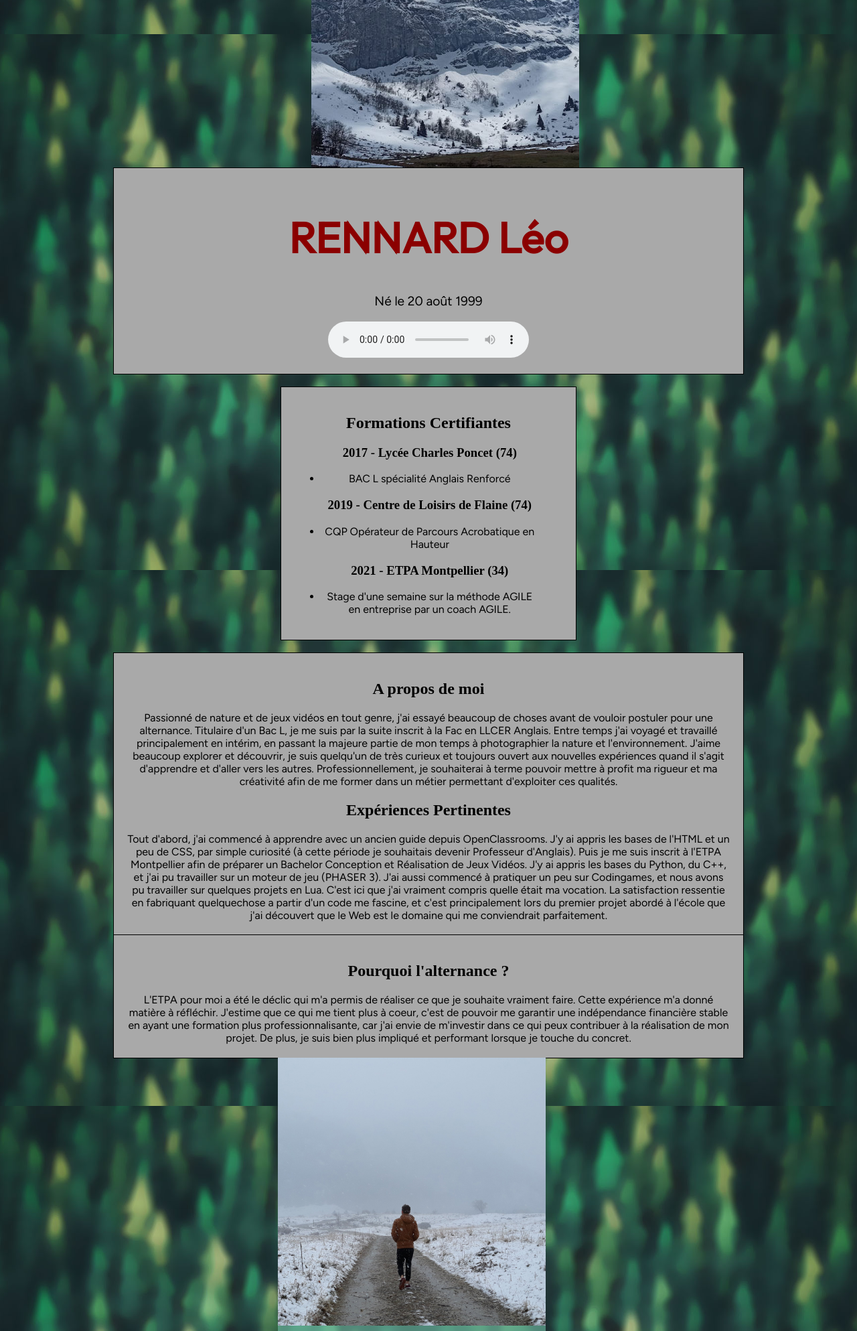
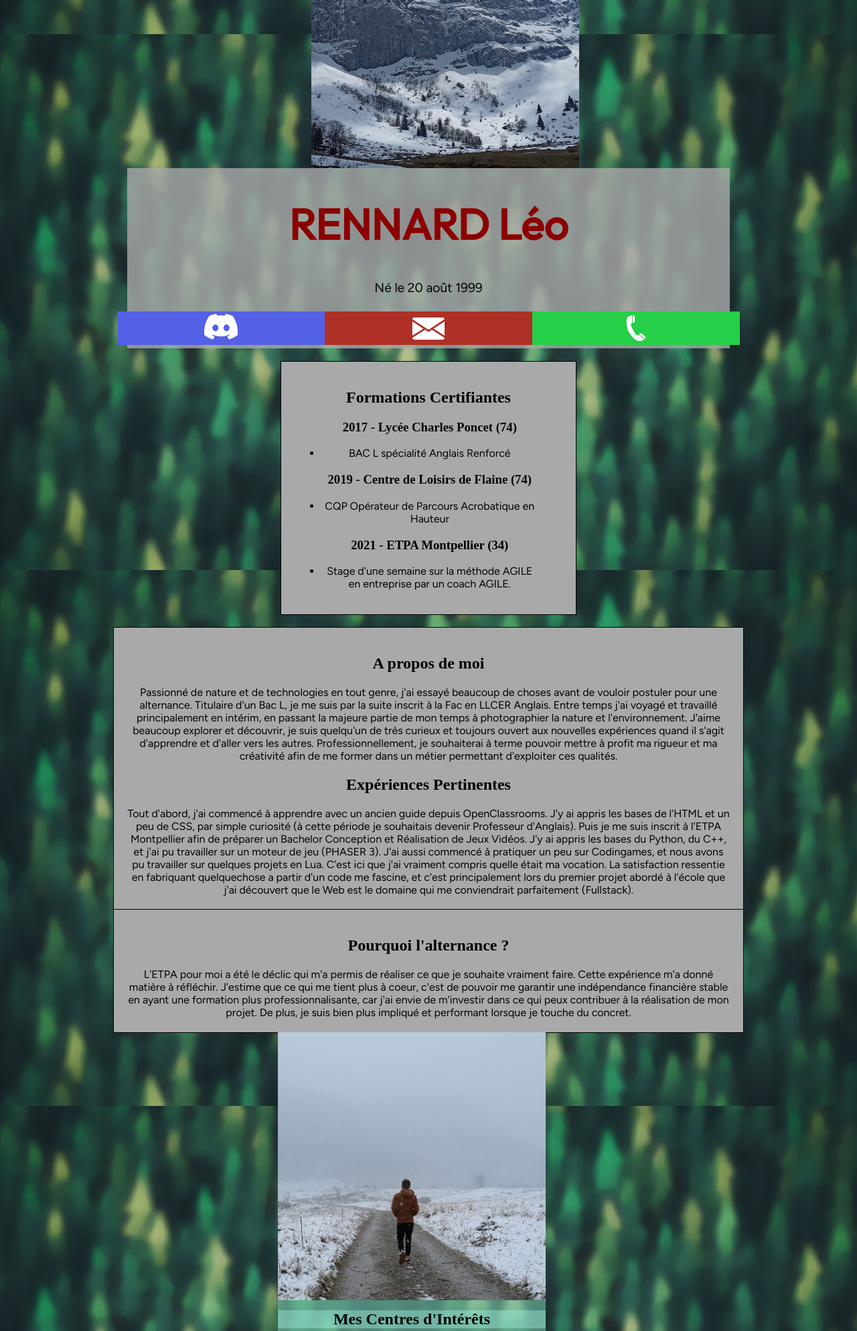
Before and after one commit to leotorran/cv, a PHP site: page / in a window 1280 px wide. Shown: the part 749-2736 px from the top of the page at 67% size. Run offline with PHP 8.4, Linux system fonts and the light colour scheme; some web fonts are replaced.

Commit message:
en attendant

```diff
--- a/index.html
+++ b/index.html
@@ -11,6 +11,17 @@
     <link href="https://fonts.googleapis.com/css2?family=Baskervville&family=Outfit&display=swap" rel="stylesheet">
     <link href="https://fonts.googleapis.com/css2?family=Baskervville&family=Figtree&family=Outfit&display=swap" rel="stylesheet">
     <link rel="stylesheet" href="style.css">
+    <script>
+        function Copy() {
+            var copyText = document.getElementById("myInput");
+            copyText.select();
+            copyText.setSelectionRange(0, 99999);
+            navigator.clipboard.writeText(copyText.value);
+
+            var tooltip = document.getElementById("myTooltip");
+            tooltip.innerHTML = "Copié";
+        }
+    </script>
 </head>
 
 <body>
@@ -49,11 +60,25 @@
     <div class="introduce">
                     <h1>RENNARD Léo</h1>
                     <p>Né le 20 août 1999</p>
+        <div class="contact">
+
+            <div class="deepblue">
+                <img class="discord" src="discord.png" alt="Discord" height="50" width="50">
+                <p class="discord_text">Torran#5066</p>
+            </div>
 
 
-                <audio controls autoplay>
-                    <source src="sgbgm.mp3" type="audio/mpeg">
-                </audio>
+            <div class="bordeaux">
+                <img class="mail" src="mail.png" alt="Adresse Mail" height="50" width="50">
+                <p class="mail_text">rennard.leo.2008@gmail.com</p>
+            </div>
+
+            <div class="green">
+                <img class="phone" src="phone.png" alt="Numéro de Téléphone" height="50" width="50">
+                <p class="phone_text">0680851486</p>
+            </div>
+        </div>
+
     </div>
 
     <!-- Child 3 -->
@@ -75,7 +100,7 @@
 
                 <p>
                 <h2>A propos de moi</h2>
-                Passionné de nature et de jeux vidéos en tout genre, j'ai essayé beaucoup de choses avant de vouloir postuler pour une alternance. Titulaire d'un Bac L, je me suis par la suite inscrit à la Fac en LLCER Anglais.
+                Passionné de nature et de technologies en tout genre, j'ai essayé beaucoup de choses avant de vouloir postuler pour une alternance. Titulaire d'un Bac L, je me suis par la suite inscrit à la Fac en LLCER Anglais.
                 Entre temps j'ai voyagé et travaillé principalement en intérim, en passant la majeure partie de mon temps à photographier la nature et l'environnement. J'aime beaucoup explorer et découvrir,
                 je suis quelqu'un de très curieux et toujours ouvert aux nouvelles expériences quand il s'agit d'apprendre et d'aller vers les autres. Professionnellement, je souhaiterai à terme pouvoir mettre
                 à profit ma rigueur et ma créativité afin de me former dans un métier permettant d'exploiter ces qualités.
@@ -84,7 +109,7 @@
                 Tout d'abord, j'ai commencé à apprendre avec un ancien guide depuis OpenClassrooms. J'y ai appris les bases de l'HTML et un peu de CSS, par simple curiosité (à cette période je souhaitais devenir Professeur d'Anglais).
                 Puis je me suis inscrit à l'ETPA Montpellier afin de préparer un Bachelor Conception et Réalisation de Jeux Vidéos. J'y ai appris les bases du Python, du C++, et j'ai pu travailler sur un moteur de jeu (PHASER 3).
                 J'ai aussi commencé à pratiquer un peu sur Codingames, et nous avons pu travailler sur quelques projets en Lua. C'est ici que j'ai vraiment compris quelle était ma vocation. La satisfaction ressentie en fabriquant quelquechose
-                a partir d'un code me fascine, et c'est principalement lors du premier projet abordé à l'école que j'ai découvert que le Web est le domaine qui me conviendrait parfaitement.
+                a partir d'un code me fascine, et c'est principalement lors du premier projet abordé à l'école que j'ai découvert que le Web est le domaine qui me conviendrait parfaitement (Fullstack).
 
 
             </div>
@@ -142,7 +167,7 @@
 
                 <div class="blocimg">
                     <img class="led" src="bar4.png" alt="Avancé">
-                    <img class="led" src="bar3.png" alt="Intermédiaire">
+                    <img class="led" src="bar2.png" alt="Débutant">
                     <img class="led" src="bar1.png" alt="Initié">
                     <img class="led" src="bar3.png" alt="Intermédiaire">
                 </div>
--- a/style.css
+++ b/style.css
@@ -37,7 +37,7 @@ body {
 
 .wrapper{
     display:flex;
-    justify-content: space-around;
+    justify-content: space-evenly;
     flex-wrap: wrap;
     font-family: 'Figtree', sans-serif;
     text-align: center;
@@ -131,14 +131,11 @@ body {
     opacity: 1;
 }
 
-.gitlogo{
-    align-items: center;
-    justify-content: center;
-}
 
 .cmid{
     display: flex;
     flex-direction: column;
+    align-items: center;
     justify-content: space-evenly;
 }
 
@@ -217,9 +214,93 @@ div.jeux {
 }
 
 .introduce {
-    background: rgba(169,169,169,1);
+    background: rgba(169,169,169,0.8);
     width: 900px;
     border: 10px #3d3d3d;
-    outline: solid 1px;
-    padding: 20px;
+    padding: 20px 20 px 0px 20px;
 }
+
+.contact {
+    width: 930px;
+    margin-left: -15px;
+    padding-bottom: 5px;
+    padding-top: 5px;
+    display: flex;
+    flex-direction: row;
+    justify-content: center;
+    align-items: center;
+}
+
+.deepblue {
+    display: flex;
+    justify-content: center;
+    align-items: center;
+    flex-grow: 1;
+    background: rgb(84, 96, 230);
+}
+
+.discord_text {
+    width: 310px;
+    height 50px;
+    position: absolute;
+    background: rgba(10, 102, 194);
+    color: #fff;
+    visibility: hidden;
+    opacity: 0;
+    transition: opacity .2s, visibility .2s;
+}
+
+.discord:hover .discord_text{
+    visibility: visible;
+    opacity: 1;
+}
+
+.bordeaux {
+    display: flex;
+    justify-content: center;
+    align-items: center;
+    flex-grow: 1;
+    background: rgb(175, 48, 39);
+}
+
+.mail_text {
+    padding-top: 95.55px;
+    padding-bottom: 95.55px;
+    width: 310px;
+    position: absolute;
+    background: rgba(10, 102, 194);
+    color: #fff;
+    visibility: hidden;
+    opacity: 0;
+    transition: opacity .2s, visibility .2s;
+}
+
+.mail:hover mail_text{
+    visibility: visible;
+    opacity: 1;
+}
+
+.green {
+    display: flex;
+    justify-content: center;
+    align-items: center;
+    flex-grow: 1;
+    background: rgb(37, 207, 71);
+}
+
+.phone_text {
+    padding-top: 95.55px;
+    padding-bottom: 95.55px;
+    width: 310px;
+    position: absolute;
+    background: rgba(10, 102, 194);
+    color: #fff;
+    visibility: hidden;
+    opacity: 0;
+    transition: opacity .2s, visibility .2s;
+}
+
+.green:hover phone_text{
+    visibility: visible;
+    opacity: 1;
+}
```
Also changed, not shown: discord.png (added), mail.png (added), phone.png (added).
